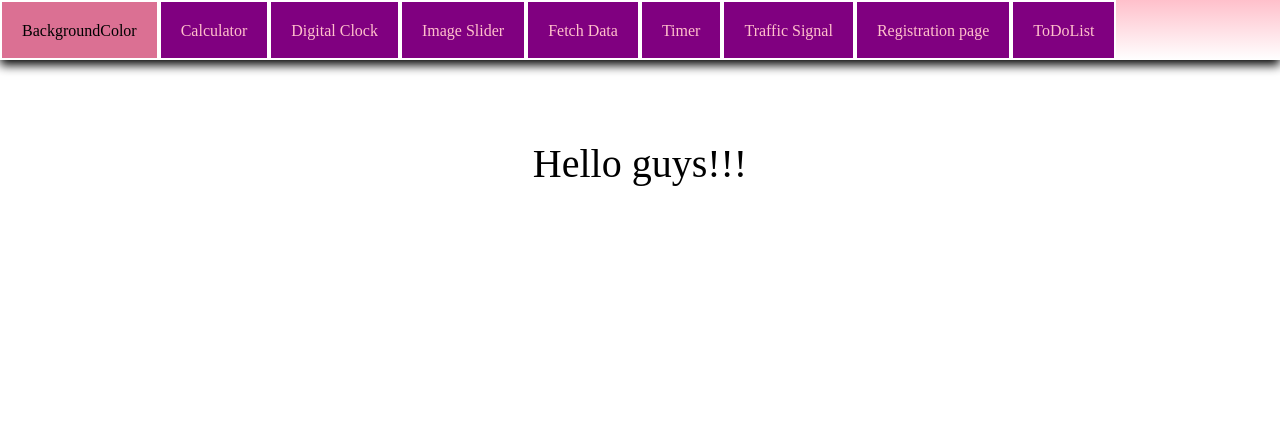
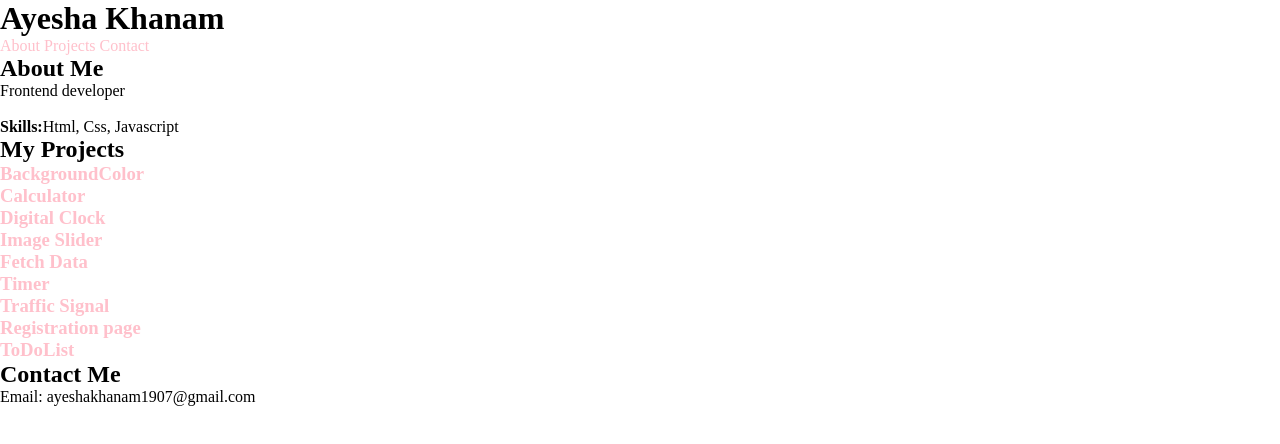
Before and after one commit to ayeshakhan1907/Portfolio, a plain HTML site: page index.html in a window 1280 px wide. Drawn offline with Linux system fonts and the light colour scheme.

Commit message:
Update index.html

```diff
--- a/index.html
+++ b/index.html
@@ -3,23 +3,64 @@
 <head>
     <meta charset="UTF-8">
     <meta name="viewport" content="width=device-width, initial-scale=1.0">
-    <title>Resume</title>
+    <title>My Portfolio website</title>
     <link rel="stylesheet" href="index.css">
 </head>
 <body>
-    <div id="navbar">
-        <ul id="mainlist">
-        <li class="li"><a href="BackgroundColor.html">BackgroundColor</a></li>
-        <li class="li"><a href="Calculator.html">Calculator</a></li>
-        <li class="li"><a href="DigitalClock.html">Digital Clock</a></li>
-        <li class="li"><a href="ImageSlider.html">Image Slider</a></li>
-        <li class="li"><a href="FetchData.html">Fetch Data</a></li>
-        <li class="li"><a href="Timer.html">Timer</a></li>
-        <li class="li"><a href="TrafficSignal.html">Traffic Signal</a></li>
-        <li class="li"><a href="Registrationpage.html">Registration page</a></li>
-        <li class="li"><a href="ToDoList.html">ToDoList</a></li>
-        </ul>
-        <p id="para">Hello guys!!!</p>
-    </div>
+    <header>
+        <h1>Ayesha Khanam</h1>
+        <nav>
+            <a href="#about">About</a>
+            <a href="#projects">Projects</a>
+            <a href="#contact">Contact</a>
+        </nav>
+    </header>
+
+    <section id="about">
+        <h2>About Me</h2>
+        <p>Frontend developer</p><br>
+          <p><b>Skills:</b>Html, Css, Javascript</p>
+
+    </section>
+
+    <section id="projects">
+        <h2>My Projects</h2>
+        <div class="gallery">
+            <div class="project-card">
+                <h3><a href="BackgroundColor.html">BackgroundColor</a></h3>
+            </div>
+            <div class="project-card">
+                <h3><a href="Calculator.html">Calculator</a></h3>
+            </div>
+            <div class="project-card">
+                <h3><a href="DigitalClock.html">Digital Clock</a></h3>
+            </div>
+            <div class="project-card">
+                <h3><a href="ImageSlider.html">Image Slider</a></h3>
+            </div>
+            <div class="project-card">
+                <h3><a href="FetchData.html">Fetch Data</a></h3>
+            </div>
+            <div class="project-card">
+                <h3><a href="Timer.html">Timer</a></h3>
+            </div>
+            <div class="project-card">
+                <h3><a href="TrafficSignal.html">Traffic Signal</a></h3>
+            </div>
+            <div class="project-card">
+                <h3><a href="Registrationpage.html">Registration page</a></h3>
+            </div>
+            <div class="project-card">
+                <h3><a href="ToDoList.html">ToDoList</a></h3>
+            </div>
+
+
+        </div>
+    </section>
+
+    <footer id="contact">
+        <h2>Contact Me</h2>
+        <p>Email: ayeshakhanam1907@gmail.com</p>
+    </footer>
 </body>
 </html>
```
